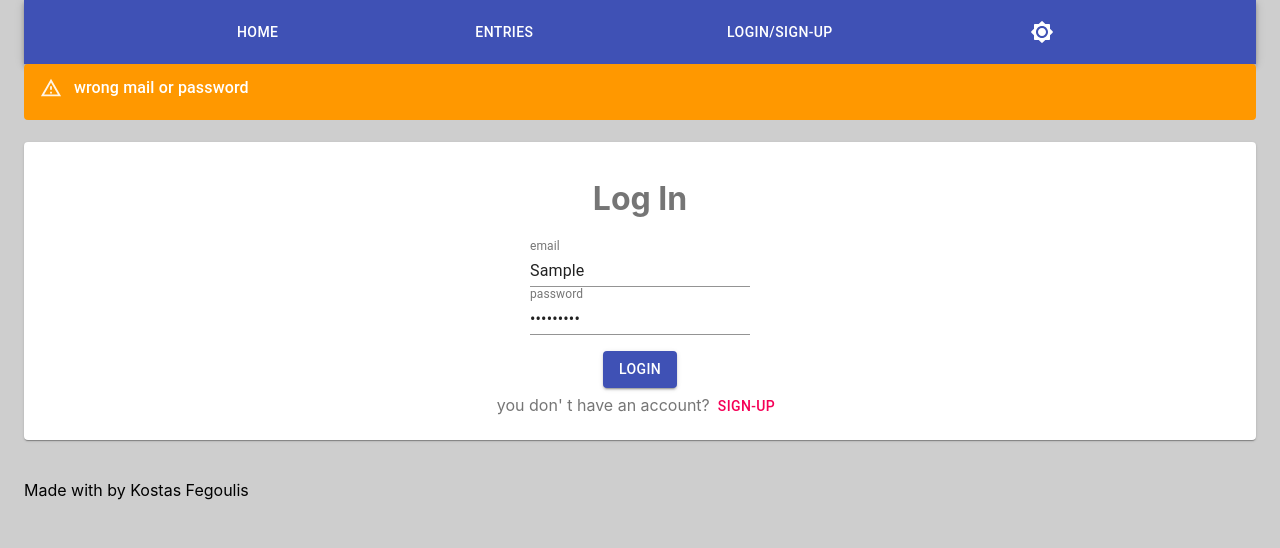
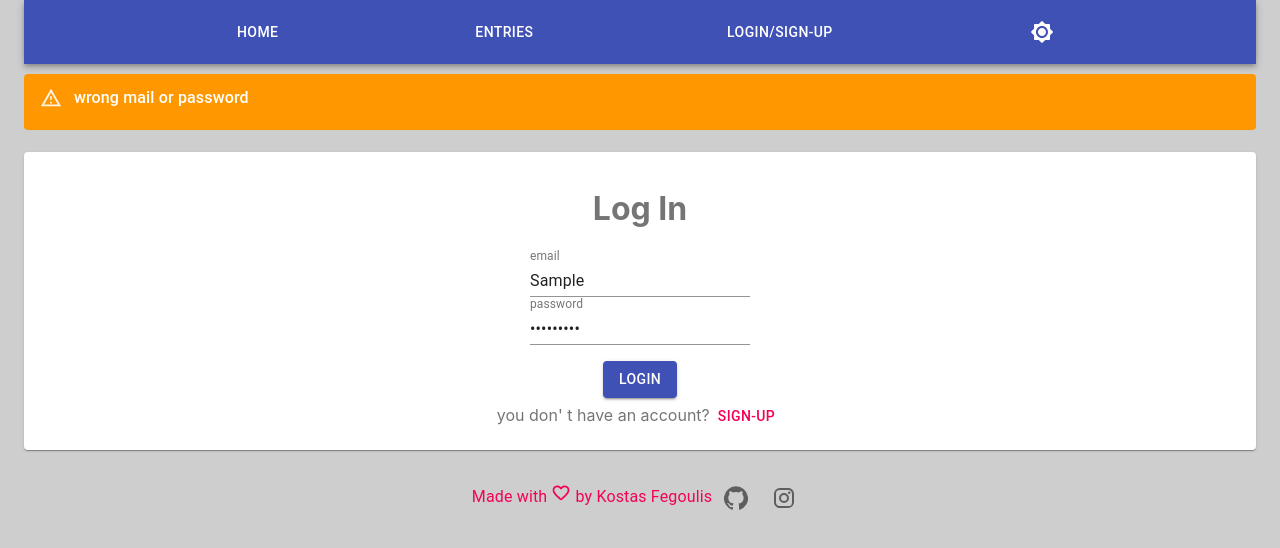
Before and after one commit to KostasFeg/dogbreed, a React (Create React App) app: page /login in a window 1280 px wide. Both pictures are taken after typing "Sample", "Sample123" into the empty fields and a click on the button "LOGIN". Shown: the top 548 px of the page. Built offline with nearby package versions, Linux system fonts and the light colour scheme; no server answers.

Commit message:
various refinements on pagination and css

```diff
--- a/src/App.js
+++ b/src/App.js
@@ -12,7 +12,6 @@ import entryService from './services/entries';
 import { Switch, Route, Link } from 'react-router-dom';
 import { ThemeProvider, createMuiTheme } from '@material-ui/core/styles';
 import { deepOrange } from '@material-ui/core/colors';
-import { Alert, AlertTitle } from '@material-ui/lab';
 import Pagination from '@material-ui/lab/Pagination';
 import TextField from '@material-ui/core/TextField';
 import IconButton from '@material-ui/core/IconButton';
@@ -20,6 +19,7 @@ import Brightness7RoundedIcon from '@material-ui/icons/Brightness7Rounded';
 import Brightness4RoundedIcon from '@material-ui/icons/Brightness4Rounded';
 import Checkbox from '@material-ui/core/Checkbox';
 import FormControlLabel from '@material-ui/core/FormControlLabel';
+import { Alert, AlertTitle } from '@material-ui/lab';
 
 const useStyles = makeStyles((theme) => ({
   root: {
@@ -70,7 +70,9 @@ const useStyles = makeStyles((theme) => ({
     display: 'flex',
     justifyContent: 'space-evenly',
   },
-  flexstart: {},
+  notifStyle: {
+    marginTop: '10px',
+  },
 }));
 
 const App = () => {
@@ -78,10 +80,12 @@ const App = () => {
   const [darkMode, setDarkMode] = useState(false);
   const [notification, setNotification] = useState(null);
   const [notificationSeverity, setNotificationSeverity] = useState(null);
+  const [newEntryNotif, setNewEntryNotif] = useState(null);
   const [user, setUser] = useState(null);
   const [page, setPage] = useState(1);
   const [limit, setLimit] = useState(5);
   const [query, setQuery] = useState('');
+  const [docs, setDocs] = useState(2);
   const [curName, setCurName] = useState('');
 
   const icon = !darkMode ? (
@@ -93,7 +97,7 @@ const App = () => {
   useEffect(() => {
     entryService
       .getAll(page, limit, query, curName)
-      .then((entries) => setEntries(entries.results));
+      .then((entries) => [setEntries(entries.results), setDocs(entries.docs)]);
   }, [page, limit, query, curName]);
 
   const handleChange = (event, value) => {
@@ -150,17 +154,17 @@ const App = () => {
       .then((returnedObject) => {
         setEntries([...entries, returnedObject]);
         setNotificationSeverity('success');
-        setNotification(`New entry ${returnedObject.title}!`);
+        setNewEntryNotif(`New entry ${returnedObject.title}!`);
         setTimeout(() => {
-          setNotification(null);
+          setNewEntryNotif(null);
         }, 5000);
       })
       .catch((err) => {
         console.log(err);
         setNotificationSeverity('warning');
-        setNotification(err.response.data.error);
+        setNewEntryNotif(err.response.data.error);
         setTimeout(() => {
-          setNotification(null);
+          setNewEntryNotif(null);
         }, 5000);
       });
   };
@@ -231,18 +235,23 @@ const App = () => {
             </IconButton>
           </Toolbar>
         </AppBar>
-        <div className={classes.rooted}>
-          {notification && (
-            <Alert variant="filled" severity={notificationSeverity}>
-              <AlertTitle>{notification}</AlertTitle>
-            </Alert>
-          )}
-        </div>
+
+        {notification && (
+          <Alert
+            className={classes.notifStyle}
+            variant="filled"
+            severity={notificationSeverity}
+          >
+            <AlertTitle>{notification}</AlertTitle>
+          </Alert>
+        )}
+        <div className={classes.rooted}></div>
         <Switch>
           <Route path="/entries">
             {user ? (
               <div className={classes.centerAlignment}>
                 <ButtonGroup
+                  disabled={curName}
                   className={classes.center}
                   variant="text"
                   color="secondary"
@@ -254,6 +263,7 @@ const App = () => {
                 </ButtonGroup>
                 <form className={classes.end} noValidate autoComplete="off">
                   <TextField
+                    disabled={curName}
                     color="secondary"
                     id="Search"
                     label="Search"
@@ -288,10 +298,11 @@ const App = () => {
                 <Pagination
                   className={classes.paginator}
                   align="center"
-                  count={10}
+                  count={Math.ceil(docs / limit)}
                   page={page}
                   onChange={handleChange}
                   defaultPage={1}
+                  disabled={curName}
                 />
               </div>
             ) : (
@@ -302,7 +313,11 @@ const App = () => {
             <UserInfo user={user} logOut={logOut} handleLogin={handleLogin} />
           </Route>
           <Route path="/">
-            <Recognition user={user} createEntry={addEntry} />
+            <Recognition
+              user={user}
+              createEntry={addEntry}
+              notif={newEntryNotif}
+            />
           </Route>
         </Switch>
         <Footer />
--- a/src/components/Entries.js
+++ b/src/components/Entries.js
@@ -40,7 +40,7 @@ const Entries = ({ user, entries, handleLikes, handleDeletion }) => {
     history.push('/login');
   };
   const classes = useStyles();
-  console.log(`entries: ${JSON.stringify(entries)}`);
+
   return user ? (
     entries.map((entry) => (
       <Entry
--- a/src/components/Entry.js
+++ b/src/components/Entry.js
@@ -34,9 +34,9 @@ const useStyles = makeStyles((theme) => ({
     justify: 'center',
   },
   heading: {
-    fontSize: theme.typography.pxToRem(16),
+    fontSize: theme.typography.pxToRem(17),
     fontWeight: theme.typography.fontWeightRegular,
-    align: 'right',
+    marginLeft: '15px',
   },
   large: {
     width: theme.spacing(4),
@@ -75,6 +75,9 @@ const useStyles = makeStyles((theme) => ({
     flexDirection: 'row',
     justifyContent: 'space-between',
     alignItems: 'center',
+  },
+  marginLeft: {
+    marginLeft: '15px',
   },
 }));
 
@@ -118,6 +121,7 @@ const Entry = ({ user, entry, handleLikes, handleDeletion }) => {
           <Avatar alt="Image" src={entry.photoUrl} className={classes.large} />
           <Typography className={classes.heading}>{entry.title}</Typography>
           <Chip
+            className={classes.marginLeft}
             size="small"
             color={
               entry.user.username === user.username ? 'secondary' : 'primary'
--- a/src/components/EntryForm.js
+++ b/src/components/EntryForm.js
@@ -3,6 +3,7 @@ import TextField from '@material-ui/core/TextField';
 import Button from '@material-ui/core/Button';
 import SendRoundedIcon from '@material-ui/icons/SendRounded';
 import { makeStyles } from '@material-ui/core/styles';
+import { Alert, AlertTitle } from '@material-ui/lab';
 
 const useStyles = makeStyles((theme) => ({
   button: {
@@ -10,11 +11,12 @@ const useStyles = makeStyles((theme) => ({
   },
 }));
 
-const EntryForm = ({ createEntry, file, results }) => {
+const EntryForm = ({ createEntry, file, results, notif }) => {
   const [title, setTitle] = useState('');
   const [description, setDescription] = useState('');
   const [updateResults, setUpdateResults] = useState('');
   const [location, setLocation] = useState('');
+
   const classes = useStyles();
 
   const addEntry = (event) => {
@@ -39,6 +41,15 @@ const EntryForm = ({ createEntry, file, results }) => {
   };
 
   return (
+    <>
+      {notif ? (
+        <Alert severity="info">
+          <AlertTitle>{notif}</AlertTitle>
+        </Alert>
+      ) : (
+        ''
+      )}
+
       <form id="form" onSubmit={addEntry}>
         <div>
           <TextField
@@ -91,6 +102,7 @@ const EntryForm = ({ createEntry, file, results }) => {
           submit
         </Button>
       </form>
+    </>
   );
 };
 
--- a/src/components/Footer.js
+++ b/src/components/Footer.js
@@ -1,9 +1,27 @@
 import React from 'react';
+import Typography from '@material-ui/core/Typography';
+import FavoriteBorderRoundedIcon from '@material-ui/icons/FavoriteBorderRounded';
+import IconButton from '@material-ui/core/IconButton';
+import GitHubIcon from '@material-ui/icons/GitHub';
+import Link from '@material-ui/core/Link';
+import InstagramIcon from '@material-ui/icons/Instagram';
 
 const Footer = () => (
-  <footer>
-    <p>Made with by Kostas Fegoulis</p>
-  </footer>
+  <Typography color="secondary" align="center">
+    Made with{' '}
+    <FavoriteBorderRoundedIcon fontSize="small"></FavoriteBorderRoundedIcon> by
+    Kostas Fegoulis
+    <Link href="https://github.com/KostasFeg">
+      <IconButton>
+        <GitHubIcon></GitHubIcon>
+      </IconButton>
+    </Link>
+    <Link href="https://www.instagram.com/kostasfeg21/">
+      <IconButton>
+        <InstagramIcon></InstagramIcon>
+      </IconButton>
+    </Link>
+  </Typography>
 );
 
 export default Footer;
--- a/src/components/UserInfo.js
+++ b/src/components/UserInfo.js
@@ -96,6 +96,7 @@ const UserInfo = ({ user, logOut, handleLogin }) => {
         password: signPassword,
       });
 
+      setNotificationSeverity('success');
       setNotification('New account successfully created!');
 
       setTimeout(() => {
@@ -107,7 +108,7 @@ const UserInfo = ({ user, logOut, handleLogin }) => {
       setSignName('');
       setConfirmPassword('');
     } catch (error) {
-      setNotificationSeverity('warning');
+      setNotificationSeverity('info');
       setNotification(error.response.data.error);
 
       setTimeout(() => {
```
Also changed, not shown: src/components/Recognition.js (+7 -4 lines). Lines whose indentation alone changed are shown as unchanged.
